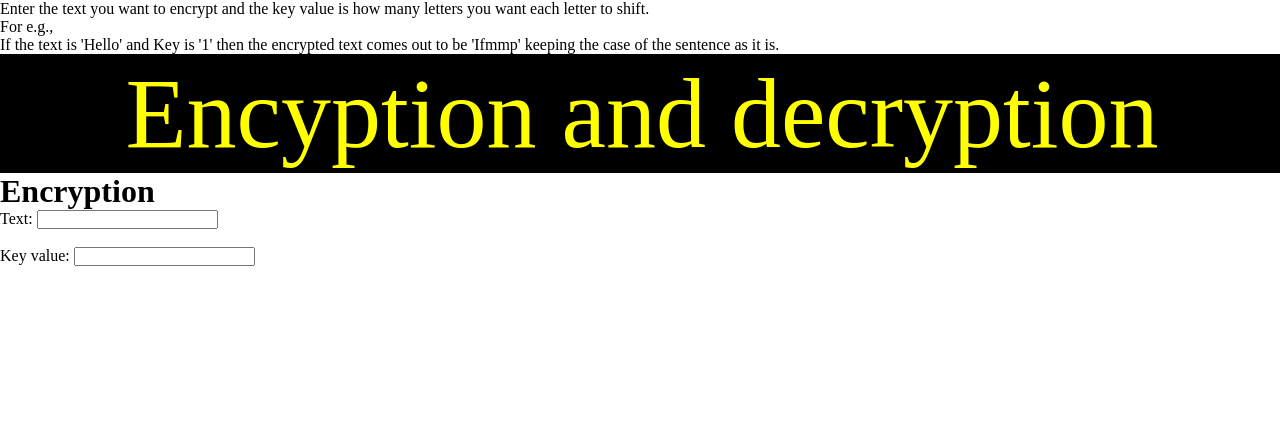
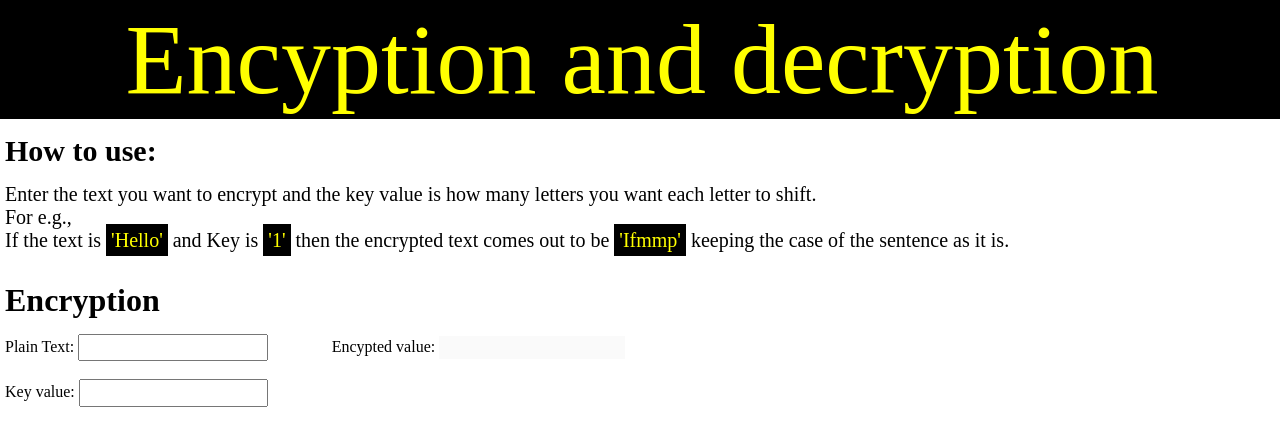
Before and after one commit to AmodTV/Encryption-and-decryption-project, a plain HTML site: page Encryption and decryption project/index.html in a window 1280 px wide. Drawn offline with Linux system fonts and the light colour scheme.

Commit message:
Input tags and some margins updated. Disabled and removed border of Encryption input text type.

```diff
--- a/Encryption and decryption project/index.html
+++ b/Encryption and decryption project/index.html
@@ -5,20 +5,33 @@
 </head>
 
 <body>
+    <div id="title">
+        <a href="index.html">Encyption and decryption</a>
+    </div>
+    <div id="instruction">
+        <p style="font-size:30px; font-weight:bolder;margin-bottom: 15px;">How to use:</p>
         <p> Enter the text you want to encrypt and the key value is how many letters you want each letter to shift.
             <br>
             For e.g.,
             <br>
-        If the text is 'Hello' and Key is '1' then the encrypted text comes out to be 'Ifmmp' keeping the case of the sentence as it is.</p>
-    <div id="title">
-        <a href="index.html">Encyption and decryption</a>
+            If the text is <span id="highlight">'Hello'</span> and Key is <span id="highlight">'1'</span> then the
+            encrypted text comes out to be <span id="highlight">'Ifmmp'</span> keeping the case of
+            the sentence as it is.
+        </p>
     </div>
-    <h1> Encryption </h1>
-    <span>Text: </span>
+
+    <div style="margin-top:30px;">
+        <h1 style="margin-left:5px;"> Encryption </h1>
+        <div style="margin-top:15px; margin-left:5px;">
+            <span>Plain Text: </span>
             <input type="text">
+            <span style="margin-left:60px;">Encypted value: </span>
+            <input type="text" style="border:none;" name="disable_field" disabled>
             <br><br>
             <span> Key value: </span>
             <input type="text">
+        </div>
+    </div>
 </body>
 
 </html>
--- a/Encryption and decryption project/styles.css
+++ b/Encryption and decryption project/styles.css
@@ -8,9 +8,22 @@ a{
     font-size: 100px;
 
 }
+input{
+    padding: 0.33%;
+}
 #title{
     padding: 2px;
     text-align: center;
     width:100%;
     background-color: black;
 }
+#instruction{
+    margin-top: 15px;
+    margin-left: 5px;
+    font-size: 20px;
+}
+#highlight{
+    background-color: black;
+    color: yellow;
+    padding: 5px;
+}
```
Lines whose indentation alone changed are shown as unchanged.
